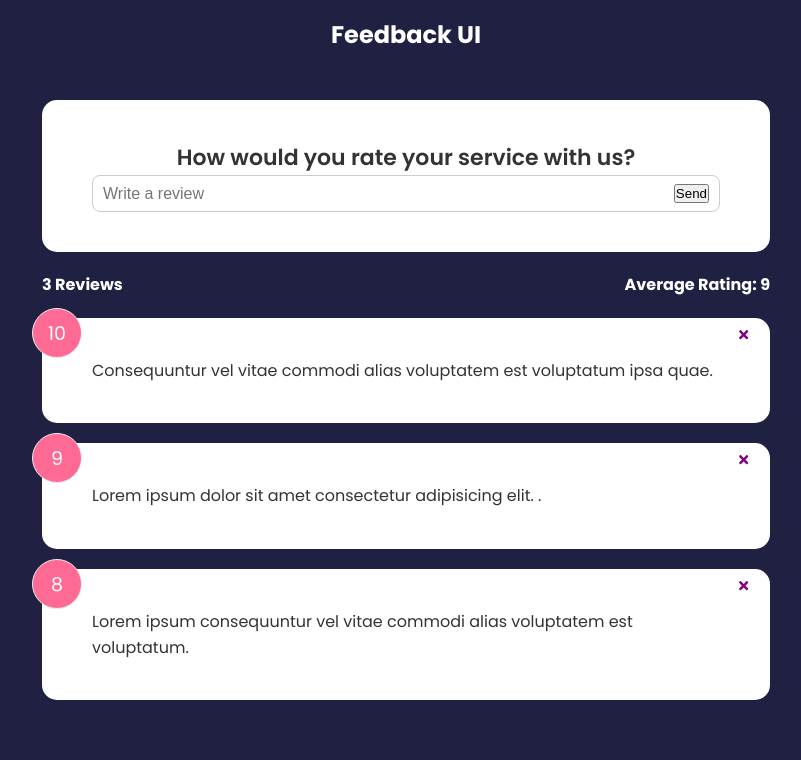
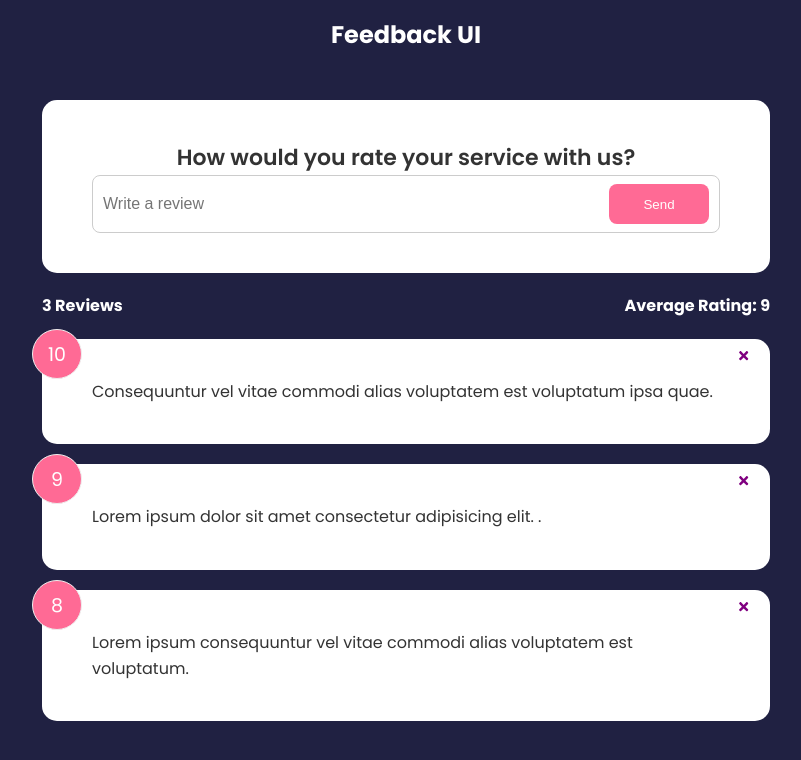
Before and after one commit to roxannebobby/feedbackapp, a React (Create React App) app: page / in a window 1280 px wide. Shown: the top 760 px of the page, without its empty margins (234-1035 px from the left). Built offline with nearby package versions, Linux system fonts and the light colour scheme.

Commit message:
created button class component

```diff
--- a/src/components/FeedbackForm.jsx
+++ b/src/components/FeedbackForm.jsx
@@ -1,5 +1,6 @@
 import Card from './shared/Card'
 import {useState} from 'react'
+import Button from './shared/Button'
 
 const FeedbackForm = () => {
   const [text, setText] = useState('')
@@ -8,7 +9,6 @@
     setText(e.target.value)
   }
 
-
   return (
     <Card>
       <form>
@@ -16,7 +16,7 @@
         {/* todo - rating select component */}
         <div className='input-group'>
           <input onChange={handleTextChange} type='text' placeholder='Write a review' value={text} />
-          <button type="submit">Send</button>
+          <Button type="submit" version='secondary' >Send</Button>
         </div>
       </form>
     </Card>
--- /dev/null
+++ b/src/components/shared/Button.jsx
@@ -0,0 +1,22 @@
+
+import PropTypes from 'prop-types'
+
+function Button({children, version, type, isDisabled }) {
+  return (
+    <button type={type} disabled={isDisabled} className={`btn btn-${version}`}>{children}</button>
+  )
+}
+
+Button.propTypes = {
+  children: PropTypes.node.isRequired,
+  version: PropTypes.string,
+  type: PropTypes.string,
+  isDisabled: PropTypes.bool,
+}
+
+Button.defaultProps = {
+  version: 'primary',
+  type: 'button',
+  isDisabled: false
+}
+export default Button
```
